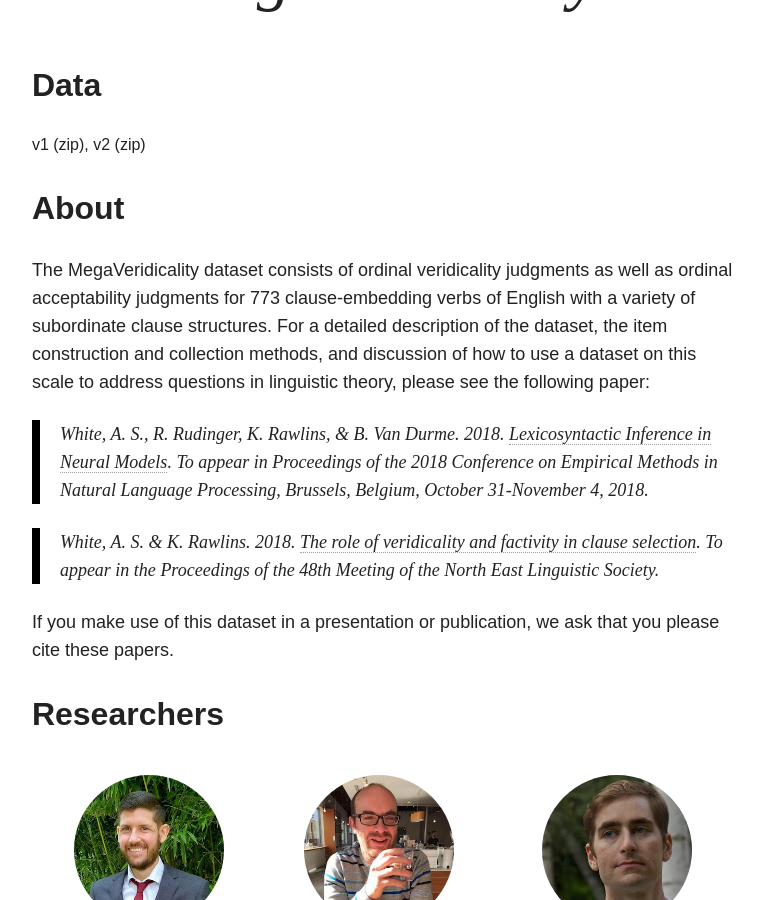
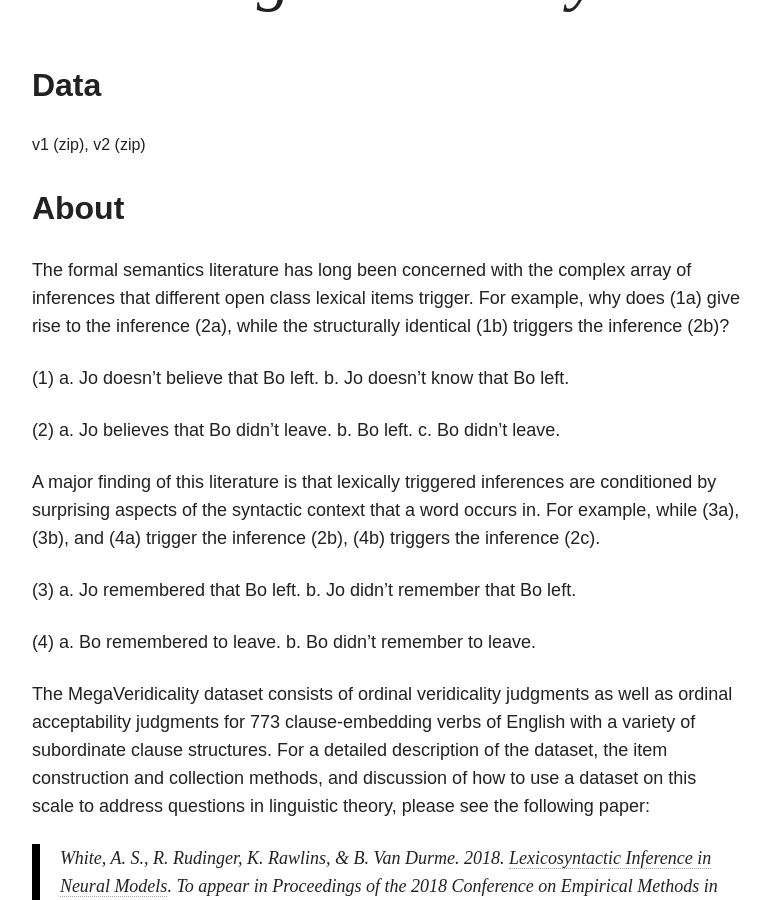
Before and after one commit to MegaAttitude/megaattitude.github.io, a Jekyll site: the page built from projects/mega-veridicality/index.md, in a window 1280 px wide and 900 px high, scrolled down 537 px. Shown: the whole window, without its empty margins (254-1025 px from the left). Built offline with Jekyll 4.4.1, drawn with Linux system fonts in a browser that asks for light colours; nearby versions of some CDN libraries.

Commit message:
Updates MegaVeridicality dataset description

```diff
--- a/projects/mega-veridicality/index.md
+++ b/projects/mega-veridicality/index.md
@@ -4,10 +4,39 @@ handle: megaveridicality
 search_omit: true
 ---
 
-The MegaVeridicality dataset consists of ordinal veridicality judgments as well as ordinal acceptability judgments for 773 clause-embedding verbs of English with a variety of subordinate clause structures. For a detailed description of the dataset, the item construction and collection methods, and discussion of how to use a dataset on this scale to address questions in linguistic theory, please see the following paper:
+The formal semantics literature has long been concerned with the complex array
+of inferences that different open class lexical items trigger. For example, why
+does (1a) give rise to the inference (2a), while the structurally identical (1b)
+triggers the inference (2b)?
 
-> White, A. S., R. Rudinger, K. Rawlins, & B. Van Durme. 2018. [Lexicosyntactic Inference in Neural Models](http://aaronstevenwhite.io/papers/white_lexicosyntactic_2018.pdf). To appear in _Proceedings of the 2018 Conference on Empirical Methods in Natural Language Processing_, Brussels, Belgium, October 31-November 4, 2018.
+(1) a. Jo doesn’t believe that Bo left.
+    b. Jo doesn’t know that Bo left.
+
+(2) a. Jo believes that Bo didn’t leave.
+    b. Bo left.
+    c. Bo didn’t leave.
+
+A major finding of this literature is that lexically triggered inferences are
+conditioned by surprising aspects of the syntactic context that a word occurs
+in. For example, while (3a), (3b), and (4a) trigger the inference (2b), (4b)
+triggers the inference (2c).
+
+(3) a. Jo remembered that Bo left.
+    b. Jo didn’t remember that Bo left.
+
+(4) a. Bo remembered to leave.
+    b. Bo didn’t remember to leave.
+
+The MegaVeridicality dataset consists of ordinal veridicality judgments as well
+as ordinal acceptability judgments for 773 clause-embedding verbs of English
+with a variety of subordinate clause structures. For a detailed description of
+the dataset, the item construction and collection methods, and discussion of how
+to use a dataset on this scale to address questions in linguistic theory, please
+see the following paper:
+
+> White, A. S., R. Rudinger, K. Rawlins, & B. Van Durme. 2018. [Lexicosyntactic Inference in Neural Models](http://aclweb.org/anthology/D18-1501). To appear in _Proceedings of the 2018 Conference on Empirical Methods in Natural Language Processing_, Brussels, Belgium, October 31-November 4, 2018.
 
 > White, A. S. & K. Rawlins. 2018. [The role of veridicality and factivity in clause selection](http://aaronstevenwhite.io/papers/white_role_2018.pdf). To appear in the *Proceedings of the 48th Meeting of the North East Linguistic Society*.
 
-If you make use of this dataset in a presentation or publication, we ask that you please cite these papers.
+If you make use of this dataset in a presentation or publication, we ask that
+you please cite these papers.
```
Also changed, not shown: projects/mega-negraising/index.md (+9 -2 lines).
